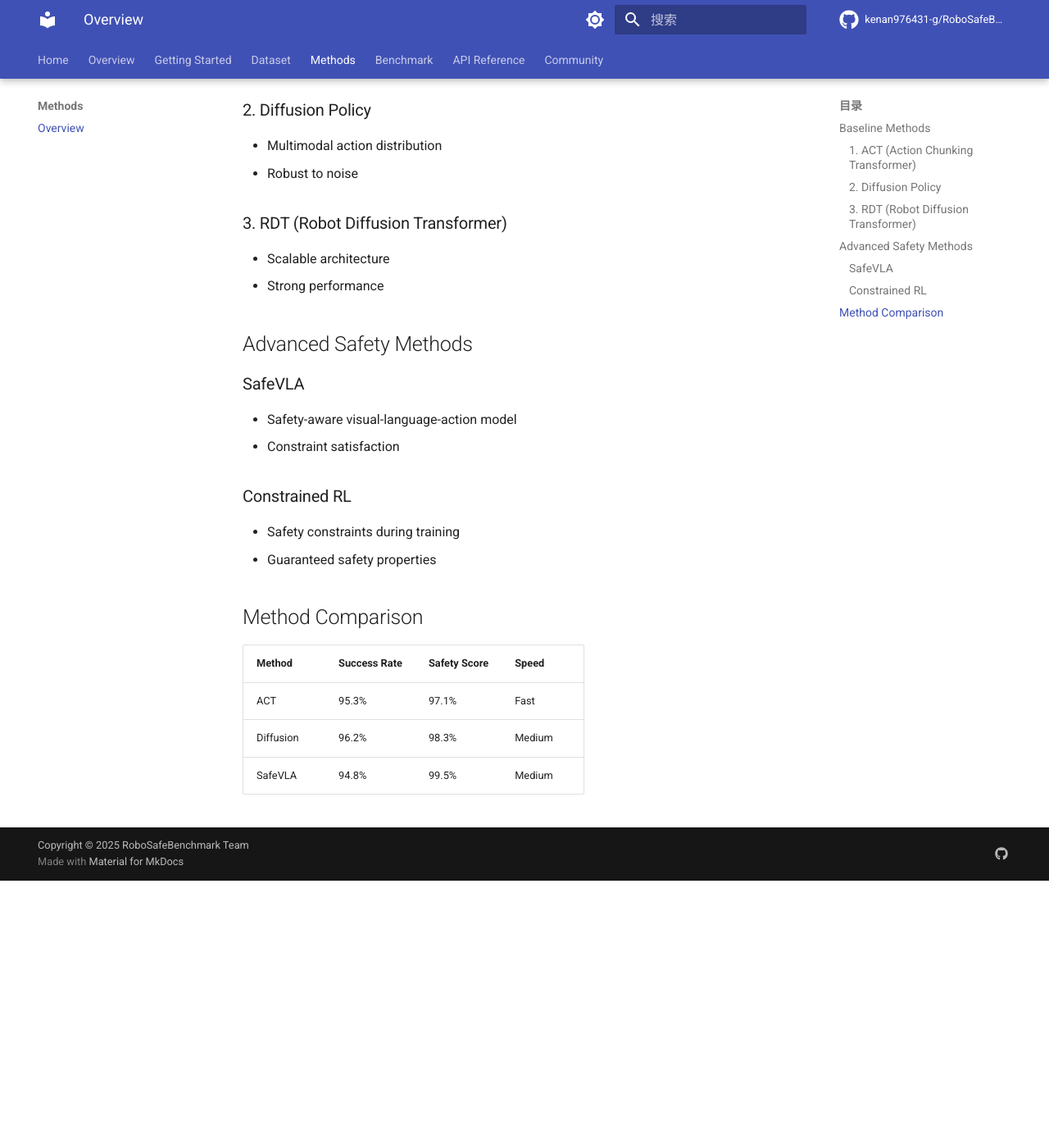
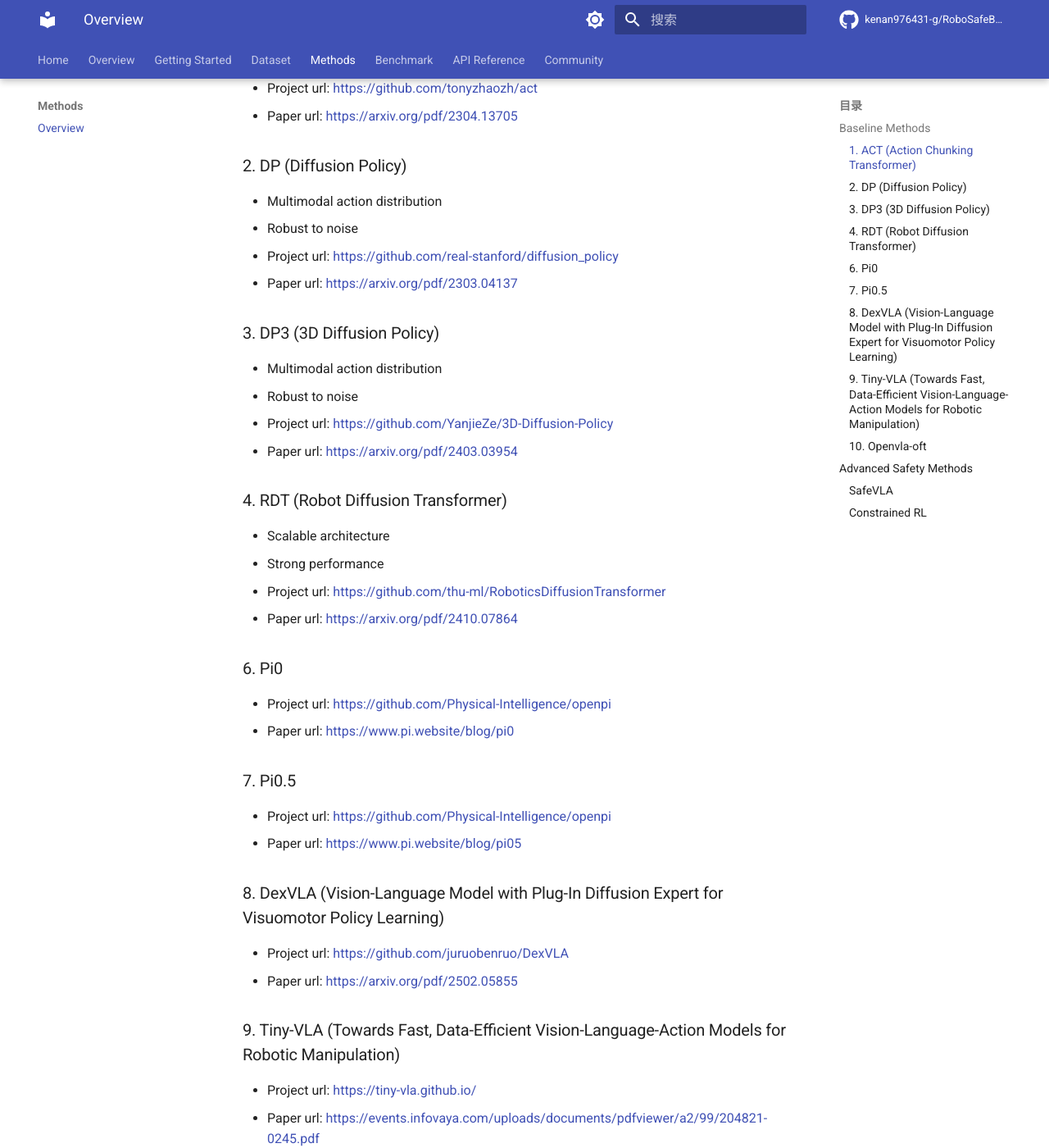
Before and after one commit to kenan976431-g/RoboSafeBenchmark, an MkDocs documentation site: the page built from docs/methods/index.md, in a window 1280 px wide and 1400 px high, scrolled down 354 px. Shown: the whole window at 82% size. Built offline with MkDocs 1.6.1 and Material for MkDocs 9.7.7, drawn with Linux system fonts in a browser that asks for light colours; comment, search, counter and statistics services are not loaded; before the commit the page ends 1428 px from its top, so only the background shows below that; some of the changed text lies outside the part shown.

Commit message:
Update index.md

```diff
--- a/docs/methods/index.md
+++ b/docs/methods/index.md
@@ -7,14 +7,46 @@ We implement the following baseline methods from RoboTwin:
 ### 1. ACT (Action Chunking Transformer)
 - Efficient action prediction
 - Temporal consistency
+- Project url: [https://github.com/tonyzhaozh/act](https://github.com/tonyzhaozh/act)
+- Paper url: [https://arxiv.org/pdf/2304.13705](https://arxiv.org/pdf/2304.13705)
 
-### 2. Diffusion Policy
+### 2. DP (Diffusion Policy)
 - Multimodal action distribution
 - Robust to noise
+- Project url: [https://github.com/real-stanford/diffusion_policy](https://github.com/real-stanford/diffusion_policy)
+- Paper url: [https://arxiv.org/pdf/2303.04137](https://arxiv.org/pdf/2303.04137)
 
-### 3. RDT (Robot Diffusion Transformer)
+### 3. DP3 (3D Diffusion Policy)
+- Multimodal action distribution
+- Robust to noise
+- Project url: [https://github.com/YanjieZe/3D-Diffusion-Policy](https://github.com/YanjieZe/3D-Diffusion-Policy)
+- Paper url: [https://arxiv.org/pdf/2403.03954](https://arxiv.org/pdf/2403.03954)
+
+### 4. RDT (Robot Diffusion Transformer)
 - Scalable architecture
 - Strong performance
+- Project url: [https://github.com/thu-ml/RoboticsDiffusionTransformer](https://github.com/thu-ml/RoboticsDiffusionTransformer)
+- Paper url: [https://arxiv.org/pdf/2410.07864](https://arxiv.org/pdf/2410.07864)
+
+### 6. Pi0
+- Project url: [https://github.com/Physical-Intelligence/openpi](https://github.com/Physical-Intelligence/openpi)
+- Paper url: [https://www.pi.website/blog/pi0](https://www.pi.website/blog/pi0)
+
+### 7. Pi0.5
+- Project url: [https://github.com/Physical-Intelligence/openpi](https://github.com/Physical-Intelligence/openpi)
+- Paper url: [https://www.pi.website/blog/pi05](https://www.pi.website/blog/pi05)
+
+### 8. DexVLA (Vision-Language Model with Plug-In Diffusion Expert for Visuomotor Policy Learning)
+- Project url: [https://github.com/juruobenruo/DexVLA](https://github.com/juruobenruo/DexVLA)
+- Paper url: [https://arxiv.org/pdf/2502.05855](https://arxiv.org/pdf/2502.05855)
+
+### 9. Tiny-VLA (Towards Fast, Data-Efficient Vision-Language-Action Models for Robotic Manipulation)
+- Project url: [https://tiny-vla.github.io/](https://tiny-vla.github.io/)
+- Paper url: [https://events.infovaya.com/uploads/documents/pdfviewer/a2/99/204821-0245.pdf](https://events.infovaya.com/uploads/documents/pdfviewer/a2/99/204821-0245.pdf)
+
+### 10. Openvla-oft
+- Project url: [https://github.com/moojink/openvla-oft](https://github.com/moojink/openvla-oft)
+- Paper url: [https://arxiv.org/pdf/2502.19645](https://arxiv.org/pdf/2502.19645)
 
 ## Advanced Safety Methods
 
@@ -25,11 +57,3 @@ We implement the following baseline methods from RoboTwin:
 ### Constrained RL
 - Safety constraints during training
 - Guaranteed safety properties
-
-## Method Comparison
-
-| Method | Success Rate | Safety Score | Speed |
-|--------|-------------|--------------|-------|
-| ACT | 95.3% | 97.1% | Fast |
-| Diffusion | 96.2% | 98.3% | Medium |
-| SafeVLA | 94.8% | 99.5% | Medium |
```
